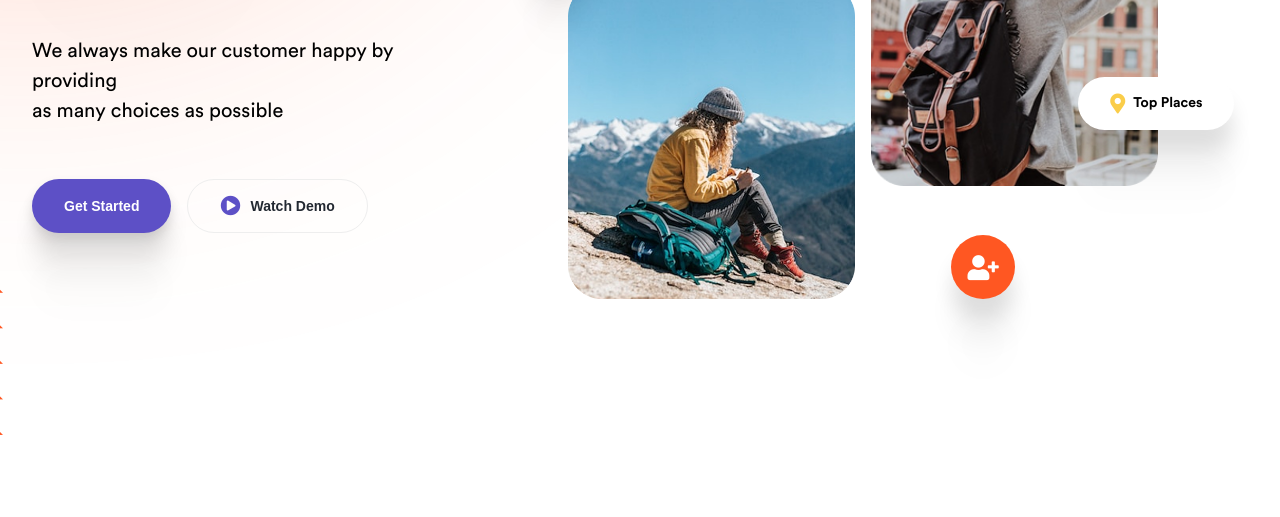
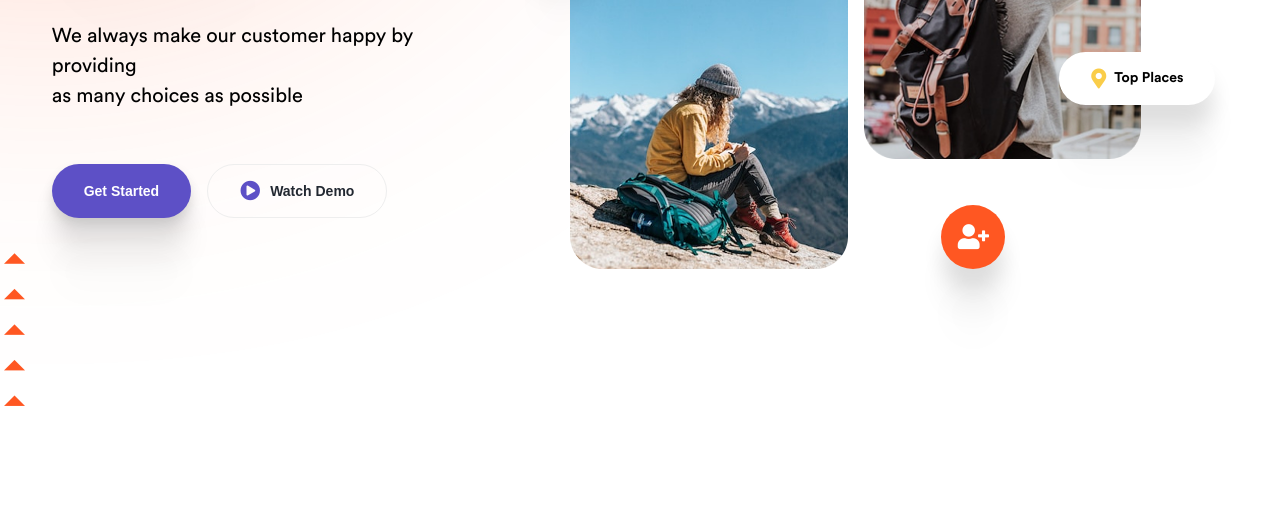
Before and after one commit to jtg-inductions-fe/FE-Assignment-1-Jiya-UID00722-2026, a website built with Vite: page index.html in a window 1280 px wide. Shown: the part 647-1164 px from the top of the page. After the commit the page ends 1134 px from the top, so only its background shows below. Built offline with nearby package versions, Linux system fonts and the light colour scheme.

Commit message:
[JG_A1_HERO]: change max-width of container mixin

```diff
--- a/src/styles/abstracts/_mixins.scss
+++ b/src/styles/abstracts/_mixins.scss
@@ -107,6 +107,6 @@
     }
 
     @include media-up(lg) {
-        max-width: min(1250px, calc(100% - 48px));
+        max-width: min(1192.65px, calc(100% - 48px));
     }
 }
```
